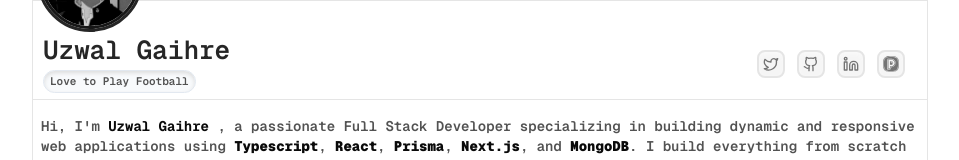
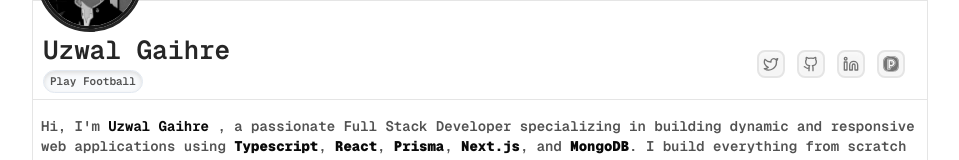
Before and after one commit to isuzwal/uzwal, a Next.js app: page / in a window 1280 px wide. Shown: the part 350-510 px from the top of the page, without its empty margins (160-1119 px from the left). Built offline with nearby package versions, Linux system fonts and the light colour scheme.

Commit message:
working on the something

```diff
--- a/app/page.tsx
+++ b/app/page.tsx
@@ -5,7 +5,7 @@ import { SkillsView } from '@/components/ui/skills-view';
 
 export default function Home() {
   return (
-    <div className="font-medium font-mono min-h-screen">
+    <div className=" font-mono min-h-screen">
       <HeroSection />
       <SkillsView />
       <Experiences />
--- a/components/ui/experiences-view.tsx
+++ b/components/ui/experiences-view.tsx
@@ -35,16 +35,16 @@ export const Experiences = () => {
                 <g
                   fill="currentColor"
                   stroke="currentColor"
-                  stroke-width="1"
+                  strokeWidth="1"
                   className="dark:text-neutral-400 text-neutral-800"
                 >
                   <path
-                    stroke-miterlimit="10"
+                    strokeMiterlimit="10"
                     d="M1.808 3.37a2.456 2.456 0 1 0 4.912 0a2.456 2.456 0 0 0-4.912 0Z"
                   />
                   <path
-                    stroke-linecap="round"
-                    stroke-linejoin="round"
+                    strokeLinecap="round"
+                    strokeLinejoin="round"
                     d="M11.413 9.7h-.008l-4.15.024L4.211 7.27c-.029-.024-.062-.04-.093-.061a2 2 0 0 0-.147-.1a1.4 1.4 0 0 0-.162-.068c-.037-.01-.071-.028-.109-.042a2 2 0 0 0-.225-.045c-.021 0-.04-.01-.062-.012h-.1a1.48 1.48 0 0 0-1.2.545L2.1 7.5c-.025.03-.042.065-.064.1s-.065.09-.092.14a2 2 0 0 0-.069.165c-.014.037-.031.07-.043.109a1.5 1.5 0 0 0-.043.215c0 .025-.012.047-.014.07v.015l-.708 7.347a1.5 1.5 0 0 0 1.159 1.6l5.321 1.217l.36 3.27a1.5 1.5 0 0 0 1.659 1.33a1.5 1.5 0 0 0 1.327-1.656l-.477-4.33a1.5 1.5 0 0 0-1.157-1.3l-5.08-1.16l.321-3.278L5.788 12.4c.267.215.6.332.942.332h.009l4.683-.027a1.5 1.5 0 0 0-.009-3zm7.558-.137l-.686 4.493l-3.611.028m-2.209 2.657H22.94m-8.058 0l-.413 6.042m6.054-6.042l.413 6.042"
                   />
                 </g>
--- a/types/index.tsx
+++ b/types/index.tsx
@@ -188,7 +188,7 @@ export const Skills: SkillsProps[] = [
         />
         <path
           fill="currentColor"
-          fill-rule="evenodd"
+          fillRule="evenodd"
           d="M5.563 17.146c1.924.702 3.936-.094 4.959-1.647c.2-.305.53-.498.896-.498h.255c-.94 2.437-3.72 3.856-6.363 2.905C3.287 17.178 2 15.179 2 13.029V10.8a5.01 5.01 0 0 1 5.486-4.981c2.593.243 4.521 2.523 4.521 5.127V12.6H2.801v.444c0 1.802 1.069 3.485 2.762 4.102m1.44-10.55a4.21 4.21 0 0 0-4.202 4.202V11.8h8.406v-1a4.21 4.21 0 0 0-4.203-4.204"
           clipRule="evenodd"
         />
@@ -690,7 +690,7 @@ export const ProjectsData: ProjectProps[] = [
 
 export const MyPassions: Passion[] = [
   {
-    name: 'Love to Play Football',
+    name: 'Play Football',
   },
   {
     name: 'Watching Animes',
```
